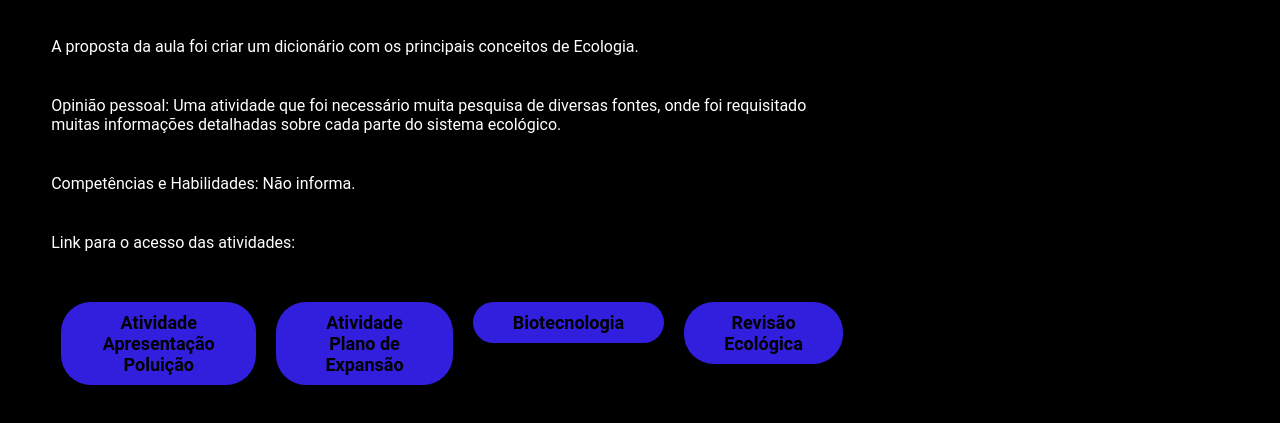
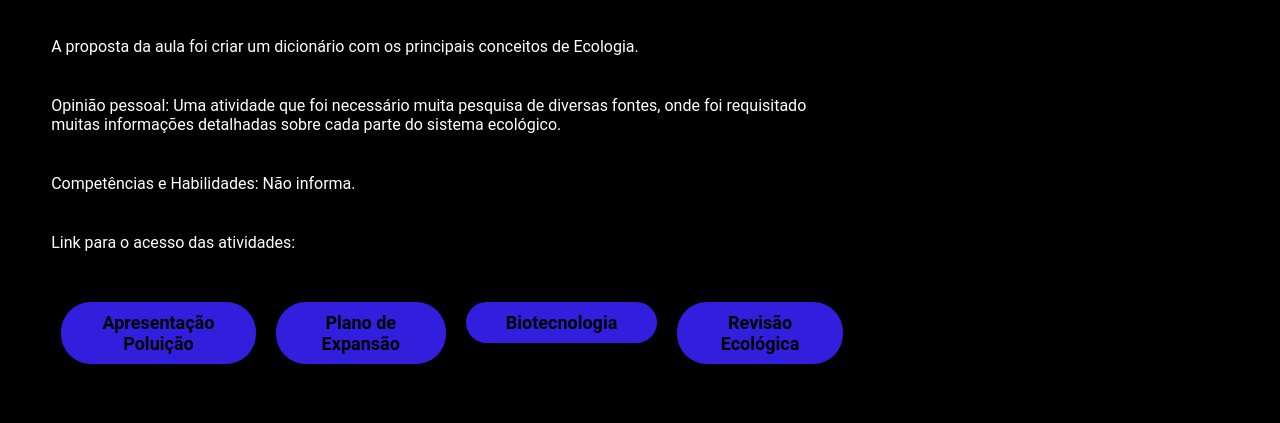
Before and after one commit to Vg077/portfolio, a plain HTML site: page natureza3.html in a window 1280 px wide. Shown: the part 1182-1605 px from the top of the page. Drawn offline with Linux system fonts and the light colour scheme.

Commit message:
portfólio

```diff
--- a/natureza3.html
+++ b/natureza3.html
@@ -63,10 +63,10 @@
 
                         <div class="btn-trimestre">
                             <a href="https://www.canva.com/design/DAGXEEj6MsI/H3PDkf5wLbJ_obQDBKRqpg/edit?utm_content=DAGXEEj6MsI&utm_campaign=designshare&utm_medium=link2&utm_source=sharebutton">
-                                <button>Atividade Apresentação Poluição</button>
+                                <button>Apresentação Poluição</button>
                             </a>
                             <a href="https://www.canva.com/design/DAGWXU1e_-4/loYqxUy9ZoD-DKwkfouxNA/edit?utm_content=DAGWXU1e_-4&utm_campaign=designshare&utm_medium=link2&utm_source=sharebutton">
-                                <button>Atividade Plano de Expansão</button>
+                                <button>Plano de Expansão</button>
                             </a>
 
                             <a href="https://docs.google.com/document/d/1Gfvf41QtbXBz6CB1GrxG7MOhw-dKZJtjEmdNDK7shgk/edit?usp=sharing">
```
